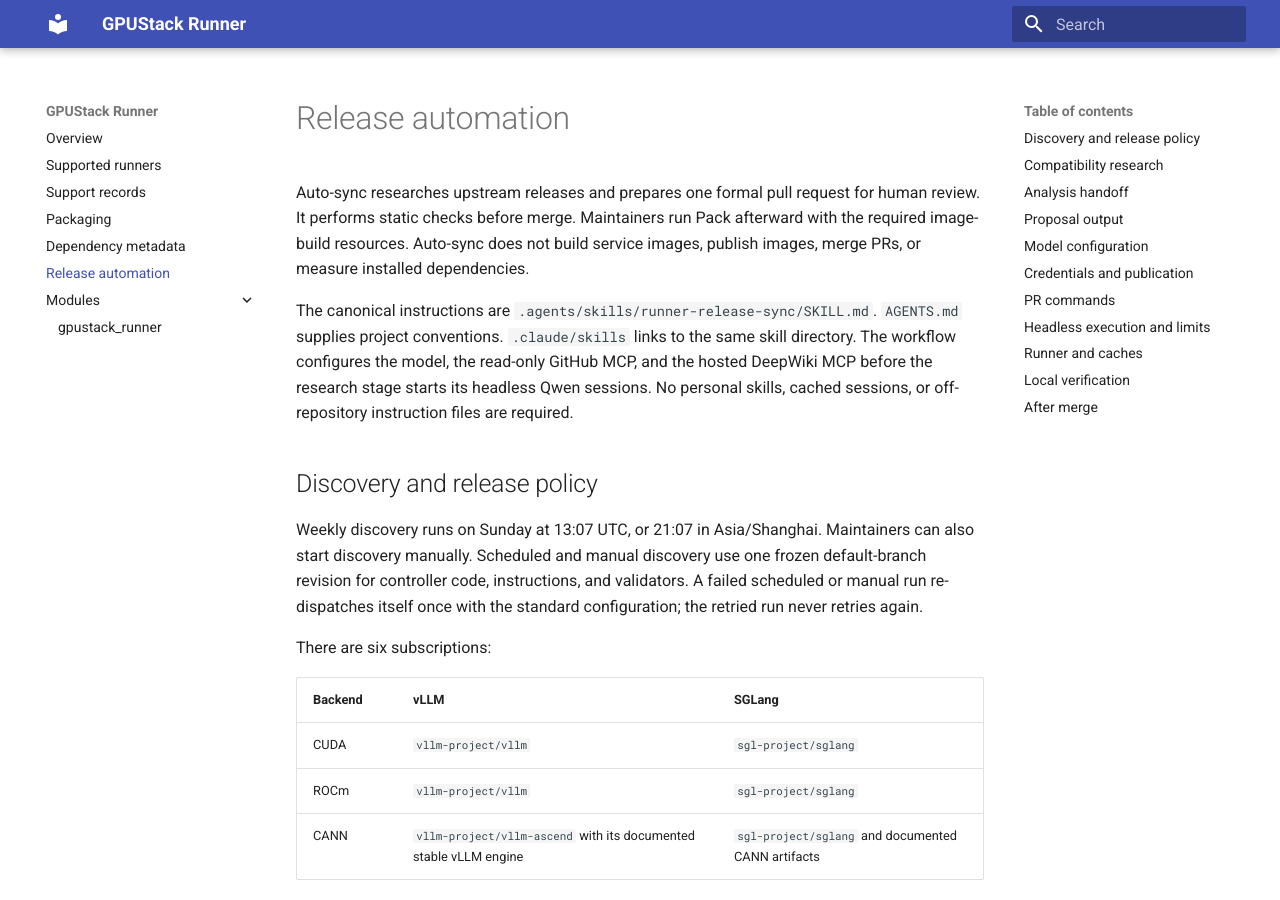
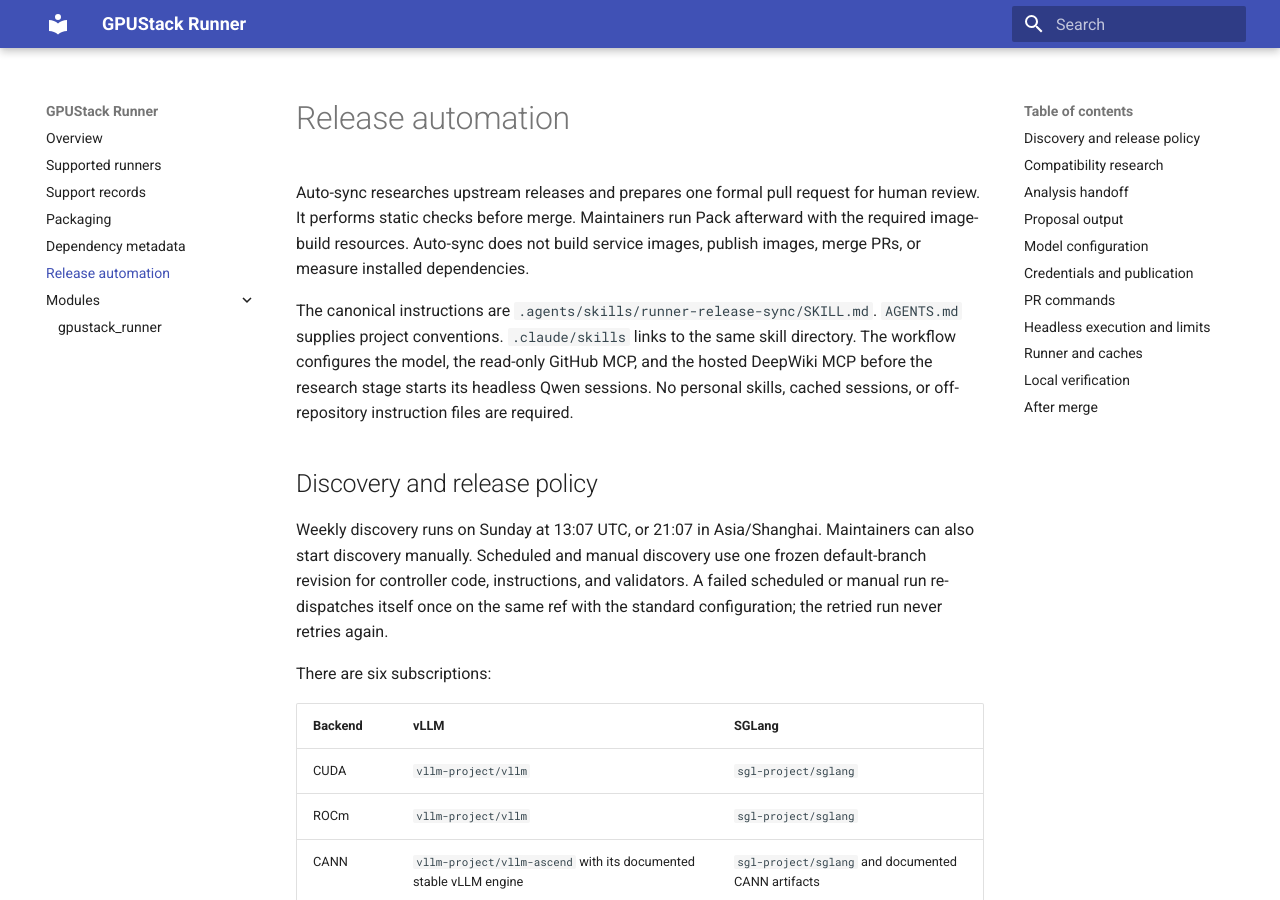
Before and after one commit to gpustack/runner, an MkDocs documentation site: the page built from docs/release-automation.md, in a window 1280 px wide and 900 px high. Built offline with MkDocs 1.6.1 and Material for MkDocs 9.7.7, drawn with Linux system fonts in a browser that asks for light colours.

Commit message:
fixup! feat(auto-sync): raise the token budget, move the weekly run, retry once
Signed-off-by: thxCode <thxcode0824@gmail.com>

```diff
--- a/docs/release-automation.md
+++ b/docs/release-automation.md
@@ -14,7 +14,7 @@
 Weekly discovery runs on Sunday at 13:07 UTC, or 21:07 in Asia/Shanghai.
 Maintainers can also start discovery manually.
 Scheduled and manual discovery use one frozen default-branch revision for controller code, instructions, and validators.
-A failed scheduled or manual run re-dispatches itself once with the standard configuration; the retried run never retries again.
+A failed scheduled or manual run re-dispatches itself once on the same ref with the standard configuration; the retried run never retries again.
 
 There are six subscriptions:
 
```
Also changed, not shown: 2 other files.
